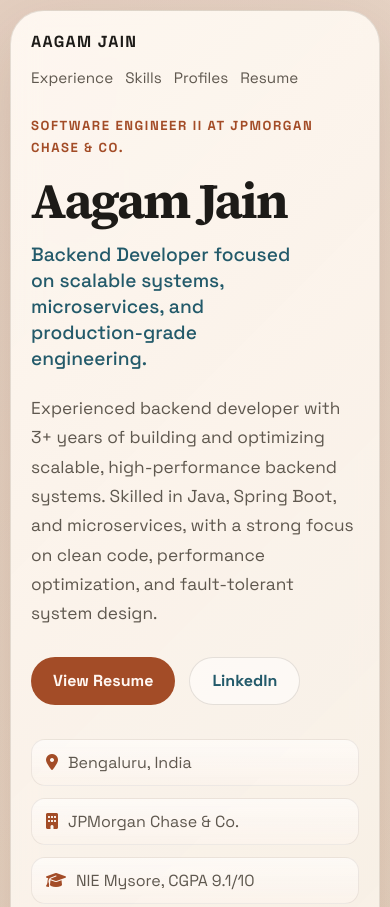
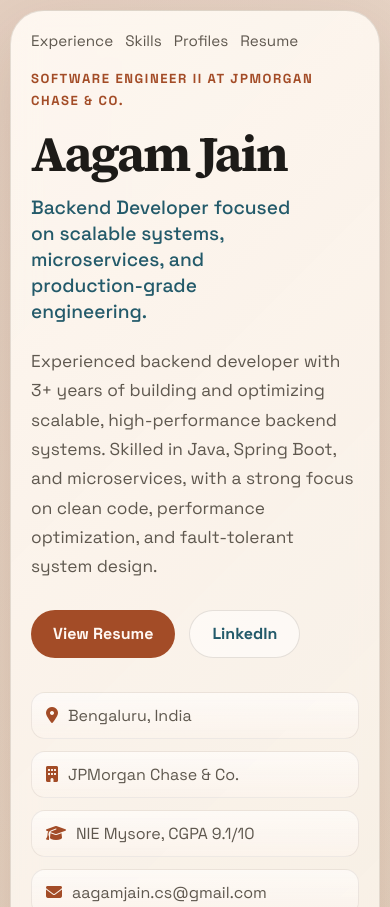
Before and after one commit to aagamjain04/aagamjain, a plain HTML site: page index.html in a window 390 px wide. Shown: the top 907 px of the page. Drawn offline with Linux system fonts and the light colour scheme.

Commit message:
new changes

```diff
--- a/index.html
+++ b/index.html
@@ -22,7 +22,7 @@
       content="Software Engineer at JPMorgan Chase &amp; Co. building strong foundations in backend engineering, problem solving, and scalable systems."
     >
     <meta property="og:type" content="website">
-    <meta property="og:image" content="a.jpg">
+    <meta property="og:image" content="IMG_4285.png">
     <title>Aagam Jain | Software Engineer</title>
 
     <link rel="preconnect" href="https://fonts.googleapis.com">
@@ -49,7 +49,6 @@
     <div class="page-shell">
       <header class="hero">
         <nav class="topbar">
-          <a class="brand" href="#top">Aagam Jain</a>
           <div class="topbar-links">
             <a href="#experience">Experience</a>
             <a href="#skills">Skills</a>
@@ -97,7 +96,7 @@
           </div>
 
           <aside class="hero-card">
-            <img src="a.jpg" alt="Portrait of Aagam Jain" class="profile-photo">
+            <img src="IMG_4285.png" alt="Portrait of Aagam Jain" class="profile-photo">
             <div class="hero-card-content">
               <p class="card-label">Current Focus</p>
               <h2>Backend engineering for data platforms, payments, and high-throughput enterprise systems.</h2>
@@ -149,7 +148,7 @@
               </div>
               <div class="timeline-content">
                 <h3>Software Engineer II</h3>
-                <p class="timeline-company">JPMorgan Chase &amp; Co. · Data Intelligence Platform, ETF</p>
+                <p class="timeline-company">JPMorgan Chase &amp; Co. · Asset Management</p>
                 <p>
                   Building scalable and intelligent data platforms supporting ETF analytics, reporting,
                   investment insights, and AI agents.
--- a/style/style.css
+++ b/style/style.css
@@ -87,16 +87,9 @@ ul {
 .topbar {
   display: flex;
   align-items: center;
-  justify-content: space-between;
+  justify-content: flex-end;
   gap: 16px;
-  margin-bottom: 42px;
-}
-
-.brand {
-  font-size: 1rem;
-  font-weight: 700;
-  letter-spacing: 0.08em;
-  text-transform: uppercase;
+  margin-bottom: 18px;
 }
 
 .topbar-links {
@@ -117,7 +110,7 @@ ul {
   display: grid;
   grid-template-columns: minmax(0, 1.3fr) minmax(280px, 380px);
   gap: 30px;
-  align-items: center;
+  align-items: start;
 }
 
 .eyebrow,
@@ -135,6 +128,7 @@ ul {
   font-size: clamp(3.1rem, 7vw, 5.3rem);
   max-width: 10ch;
   letter-spacing: -0.04em;
+  margin-top: 6px;
 }
 
 .hero-title {
@@ -474,8 +468,8 @@ ul {
 
   .topbar {
     align-items: flex-start;
-    flex-direction: column;
-    margin-bottom: 28px;
+    justify-content: flex-start;
+    margin-bottom: 18px;
   }
 
   .topbar-links {
```
Also changed, not shown: IMG_4285.jpg (added), IMG_4641.jpeg (deleted), aagamjain.jpg (deleted), 4 other files.
